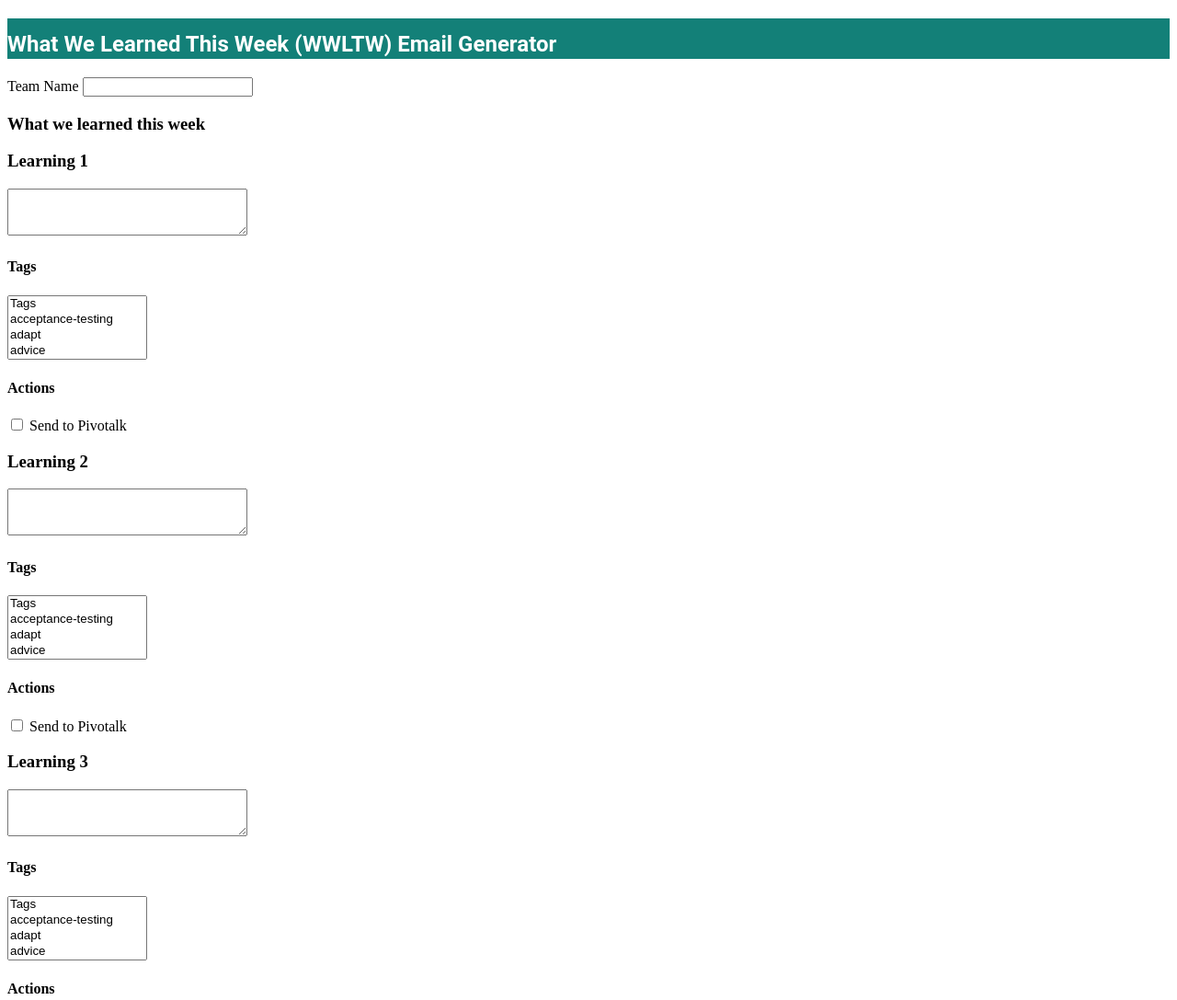
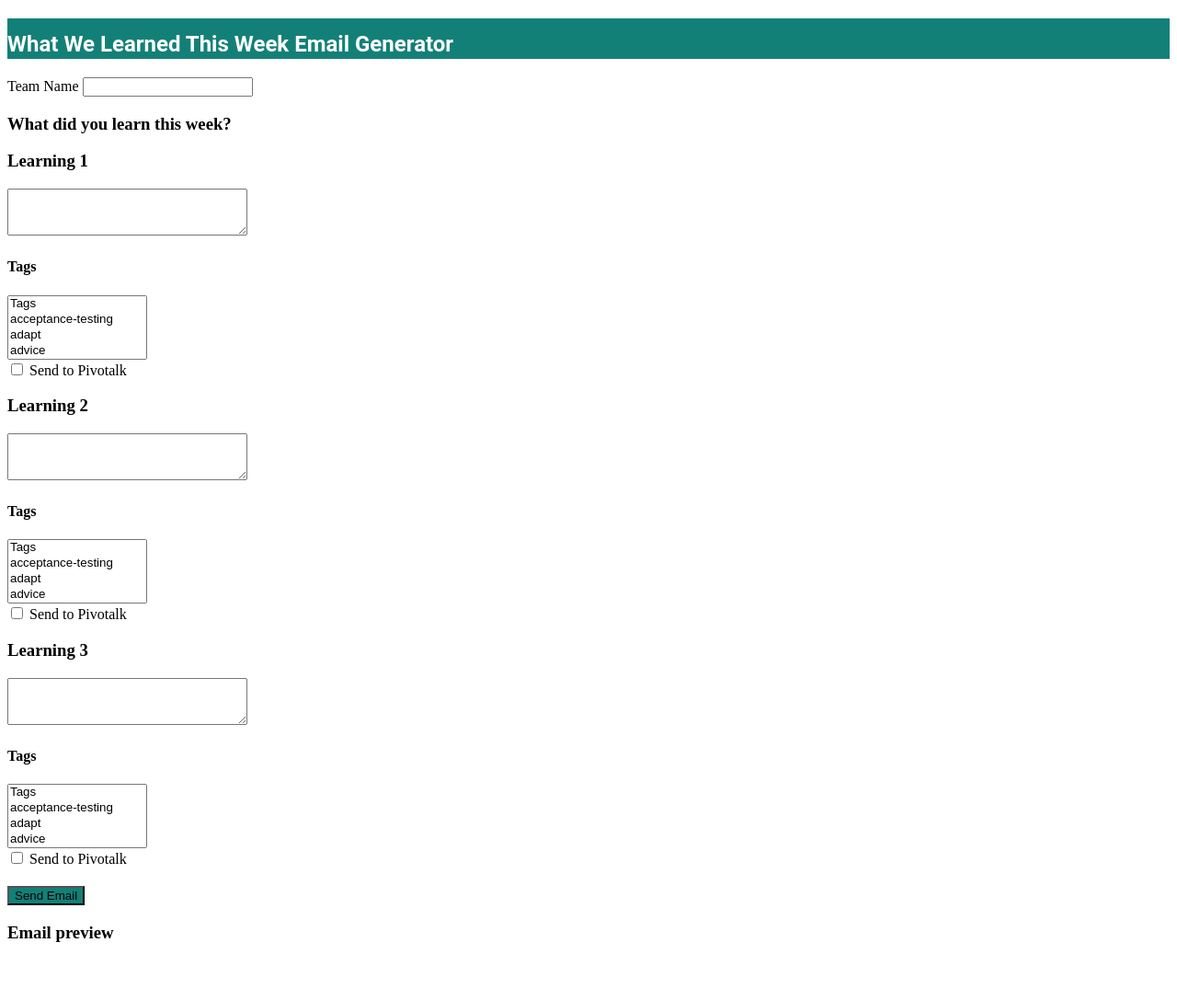
Before and after one commit to shawndromat/wwltw, a website with bundled scripts: page index.html in a window 1280 px wide. Shown: the top 1087 px of the page at 92% size. After the commit the page ends 1044 px from the top, so only its background shows below. Built offline with nearby package versions, Linux system fonts and the light colour scheme; some icons are missing; files whose address does not match are found by name.

Commit message:
change the wording a bit

```diff
--- a/app/learning.js
+++ b/app/learning.js
@@ -133,7 +133,6 @@ export class Learning {
                     </div>
                     <div class="form-group actions">
                       <div class="checkbox">
-                        <h4>Actions</h4>
                         <label><input type="checkbox" name="action" value="send-to-pivotalk"> Send to Pivotalk</label>
                       </div>
                     </div>
--- a/index.html
+++ b/index.html
@@ -18,7 +18,7 @@
     <div class="navbar-header">
       <h2 class="title">
           <i class="fa fa-lightbulb-o" style="font-size: 1.4em" aria-hidden="true"></i>
-          What We Learned This Week (WWLTW) Email Generator
+          What We Learned This Week Email Generator
       </h2>
     </div>
   </div>
@@ -32,7 +32,7 @@
                         <input type="text" id="teamName" name="teamName" class="form-control"/>
                     </div>
 
-                <h3>What we learned this week</h3>
+                <h3>What did you learn this week?</h3>
                     <div id="learning-wrapper"></div>
                 <input type=submit class="ui primary submit button" value="Send Email" id="sendEmail">
                 <div>
```
